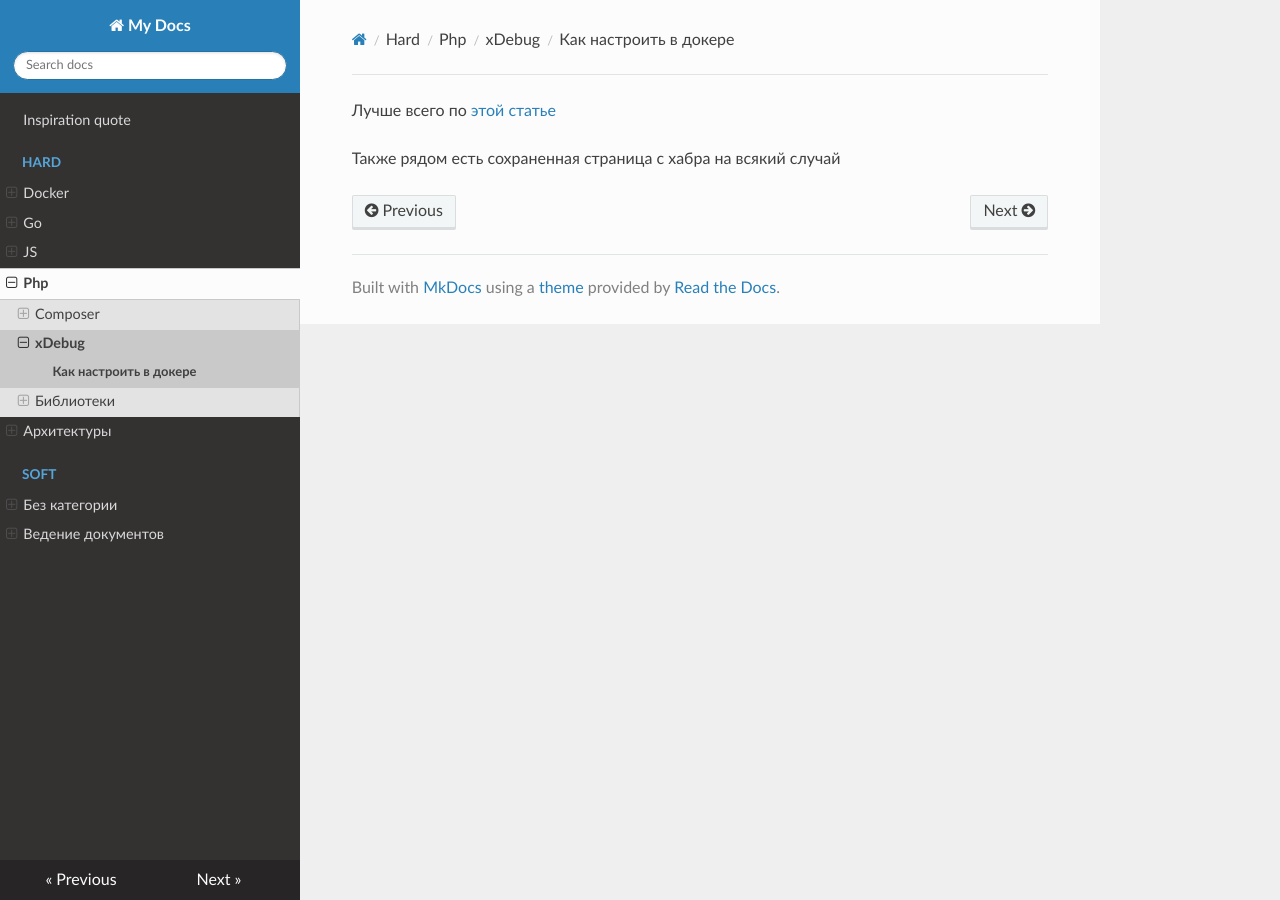
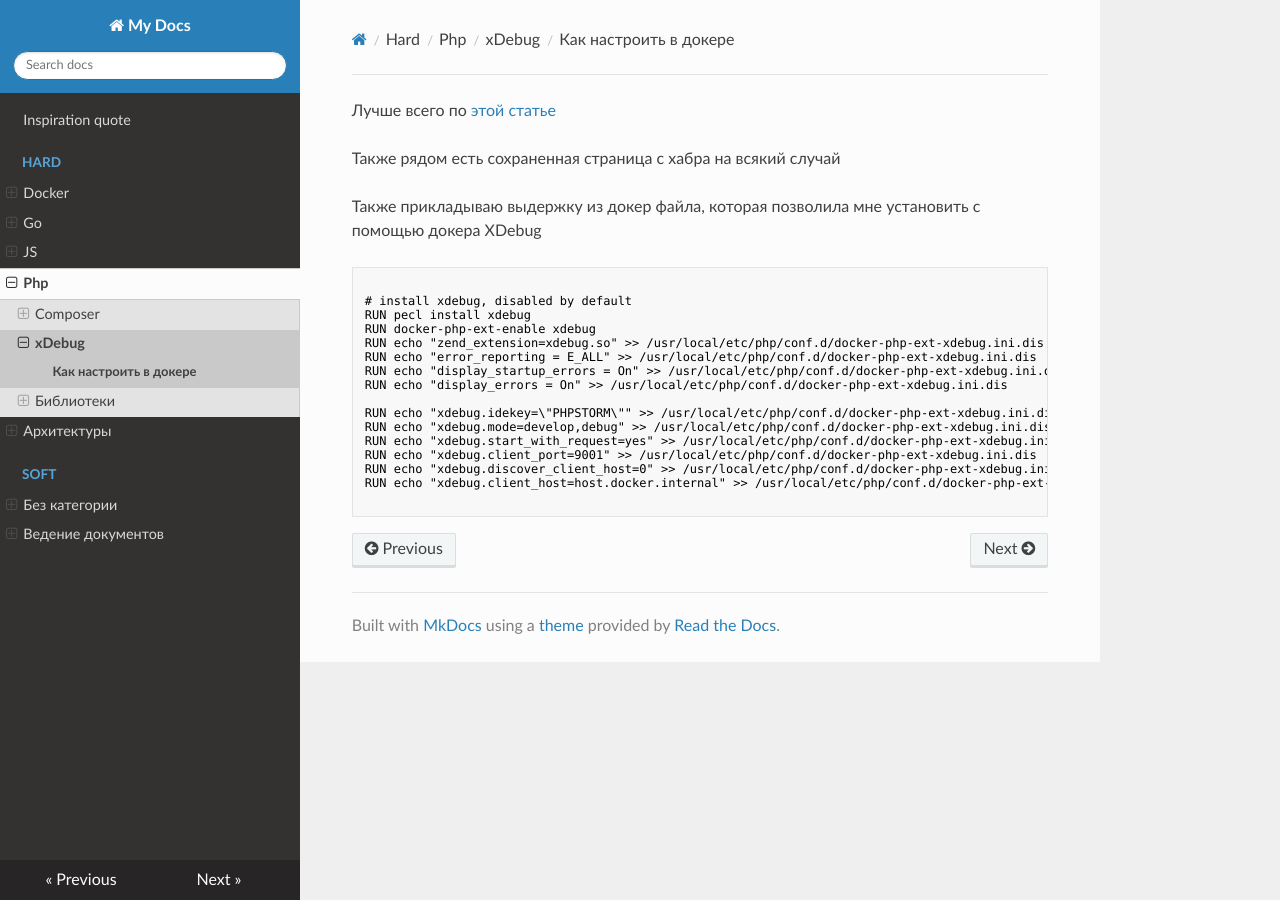
Before and after one commit to RyndychRD/code-conspect, an MkDocs documentation site: the page built from docs/hard/Php/xDebug/Как настроить в докере.md, in a window 1280 px wide. Built offline with MkDocs 1.6.1, drawn with Linux system fonts in a browser that asks for light colours; nearby versions of some CDN libraries.

Commit message:
Добавил описание xDebug

````diff
--- a/docs/hard/Php/xDebug/Как настроить в докере.md
+++ b/docs/hard/Php/xDebug/Как настроить в докере.md
@@ -1,3 +1,24 @@
 Лучше всего по [этой статье](https://habr.com/ru/articles/712670/)
 
 Также рядом есть сохраненная страница с хабра на всякий случай
+
+Также прикладываю выдержку из докер файла, которая позволила мне установить с помощью докера XDebug
+
+```dockerfile
+
+# install xdebug, disabled by default
+RUN pecl install xdebug
+RUN docker-php-ext-enable xdebug
+RUN echo "zend_extension=xdebug.so" >> /usr/local/etc/php/conf.d/docker-php-ext-xdebug.ini.dis
+RUN echo "error_reporting = E_ALL" >> /usr/local/etc/php/conf.d/docker-php-ext-xdebug.ini.dis
+RUN echo "display_startup_errors = On" >> /usr/local/etc/php/conf.d/docker-php-ext-xdebug.ini.dis
+RUN echo "display_errors = On" >> /usr/local/etc/php/conf.d/docker-php-ext-xdebug.ini.dis
+
+RUN echo "xdebug.idekey=\"PHPSTORM\"" >> /usr/local/etc/php/conf.d/docker-php-ext-xdebug.ini.dis
+RUN echo "xdebug.mode=develop,debug" >> /usr/local/etc/php/conf.d/docker-php-ext-xdebug.ini.dis
+RUN echo "xdebug.start_with_request=yes" >> /usr/local/etc/php/conf.d/docker-php-ext-xdebug.ini.dis
+RUN echo "xdebug.client_port=9001" >> /usr/local/etc/php/conf.d/docker-php-ext-xdebug.ini.dis
+RUN echo "xdebug.discover_client_host=0" >> /usr/local/etc/php/conf.d/docker-php-ext-xdebug.ini.dis
+RUN echo "xdebug.client_host=host.docker.internal" >> /usr/local/etc/php/conf.d/docker-php-ext-xdebug.ini.dis
+
+```
````
